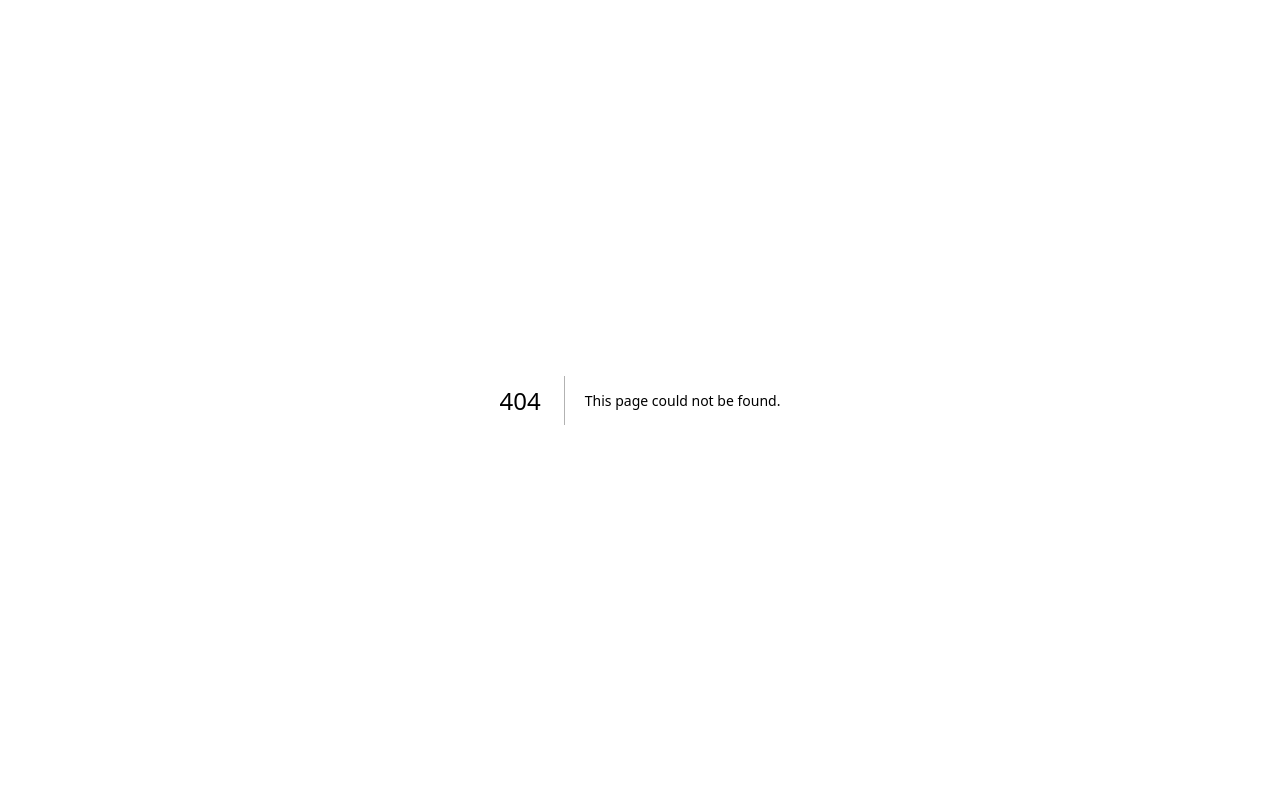
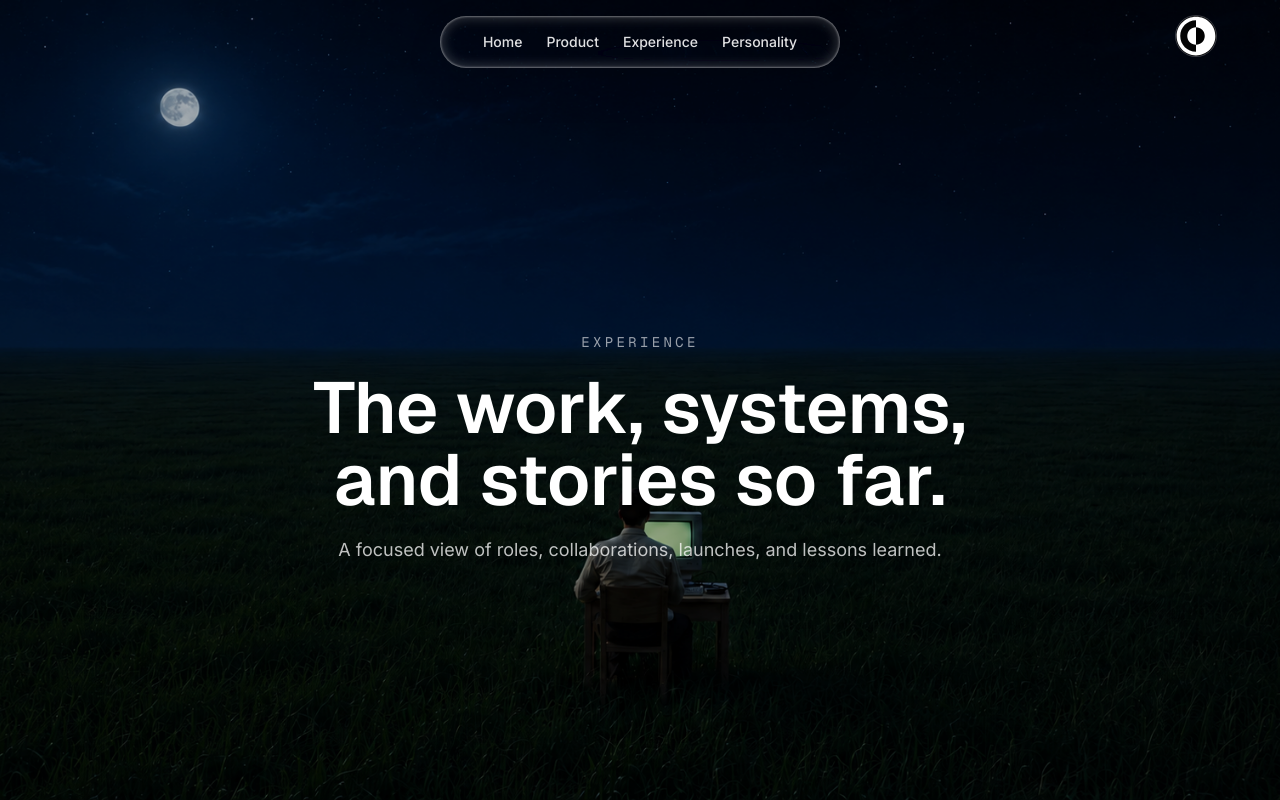
Before and after one commit to hzc011213/JHWeb, a Next.js app: page /experience in a window 1280 px wide. Before the commit this address had no page. Built offline with nearby package versions, Linux system fonts and the light colour scheme.

Commit message:
feat: add product, experience, and personality pages and move navigation to root layout

```diff
--- /dev/null
+++ b/src/app/experience/page.tsx
@@ -0,0 +1,20 @@
+export default function ExperiencePage() {
+  return (
+    <main className="home-screen relative min-h-screen overflow-hidden">
+      <div aria-hidden="true" className="home-screen__scrim absolute inset-0" />
+      <section className="relative z-10 flex min-h-screen items-center justify-center px-6 pt-24 text-center">
+        <div className="max-w-3xl space-y-5">
+          <p className="font-mono text-sm uppercase tracking-[0.24em] text-black/60 dark:text-white/60">
+            Experience
+          </p>
+          <h1 className="font-heading text-5xl font-semibold tracking-normal sm:text-7xl">
+            The work, systems, and stories so far.
+          </h1>
+          <p className="mx-auto max-w-2xl text-lg text-black/70 dark:text-white/75">
+            A focused view of roles, collaborations, launches, and lessons learned.
+          </p>
+        </div>
+      </section>
+    </main>
+  );
+}
--- a/src/app/layout.tsx
+++ b/src/app/layout.tsx
@@ -3,6 +3,8 @@ import { Inter, Geist_Mono, Geist } from "next/font/google";
 import "./globals.css";
 import { cn } from "@/lib/utils";
 import ThemeProvider from "@/components/ThemeProvider";
+import Navbar from "@/components/Navbar";
+import ThemeToggleButton from "@/components/ThemeToggleButton";
 
 const geist = Geist({subsets:['latin'],variable:'--font-sans'});
 
@@ -34,7 +36,13 @@ export default function RootLayout({
       suppressHydrationWarning
     >
       <body className="min-h-full flex flex-col">
-        <ThemeProvider>{children}</ThemeProvider>
+        <ThemeProvider>
+          <Navbar />
+          {children}
+          <div className="fixed right-8 top-4 z-60 lg:right-16">
+            <ThemeToggleButton />
+          </div>
+        </ThemeProvider>
       </body>
     </html>
   );
--- a/src/app/page.tsx
+++ b/src/app/page.tsx
@@ -1,9 +1,7 @@
 import type { ComponentType } from "react";
 
 import DecryptedText from "@/components/DecryptedText";
-import Navbar from "@/components/Navbar";
 import TextType from "@/components/TextType";
-import ThemeToggleButton from "@/components/ThemeToggleButton";
 
 const TextTypeComponent = TextType as ComponentType<Record<string, unknown>>;
 const DecryptedTextComponent = DecryptedText as ComponentType<Record<string, unknown>>;
@@ -12,7 +10,6 @@ export default function Home() {
   return (
     <main className="home-screen relative min-h-screen overflow-hidden">
       <div aria-hidden="true" className="home-screen__scrim absolute inset-0" />
-      <Navbar />
       <section className="relative z-10 flex min-h-screen items-center justify-center px-6 text-center">
         <div className="flex flex-col items-center gap-5">
           <TextTypeComponent
@@ -37,9 +34,6 @@ export default function Home() {
           />
         </div>
       </section>
-      <div className="fixed right-8 top-4 z-60 lg:right-16">
-        <ThemeToggleButton />
-      </div>
     </main>
   );
 }
--- /dev/null
+++ b/src/app/personality/page.tsx
@@ -0,0 +1,20 @@
+export default function PersonalityPage() {
+  return (
+    <main className="home-screen relative min-h-screen overflow-hidden">
+      <div aria-hidden="true" className="home-screen__scrim absolute inset-0" />
+      <section className="relative z-10 flex min-h-screen items-center justify-center px-6 pt-24 text-center">
+        <div className="max-w-3xl space-y-5">
+          <p className="font-mono text-sm uppercase tracking-[0.24em] text-black/60 dark:text-white/60">
+            Personality
+          </p>
+          <h1 className="font-heading text-5xl font-semibold tracking-normal sm:text-7xl">
+            Taste, curiosity, and the way I move through ideas.
+          </h1>
+          <p className="mx-auto max-w-2xl text-lg text-black/70 dark:text-white/75">
+            A more personal layer for values, creative energy, and the bits that make the work feel human.
+          </p>
+        </div>
+      </section>
+    </main>
+  );
+}
--- /dev/null
+++ b/src/app/product/page.tsx
@@ -0,0 +1,20 @@
+export default function ProductPage() {
+  return (
+    <main className="home-screen relative min-h-screen overflow-hidden">
+      <div aria-hidden="true" className="home-screen__scrim absolute inset-0" />
+      <section className="relative z-10 flex min-h-screen items-center justify-center px-6 pt-24 text-center">
+        <div className="max-w-3xl space-y-5">
+          <p className="font-mono text-sm uppercase tracking-[0.24em] text-black/60 dark:text-white/60">
+            Product
+          </p>
+          <h1 className="font-heading text-5xl font-semibold tracking-normal sm:text-7xl">
+            Building useful things with a sharp edge.
+          </h1>
+          <p className="mx-auto max-w-2xl text-lg text-black/70 dark:text-white/75">
+            A place for projects, experiments, and the product instincts behind them.
+          </p>
+        </div>
+      </section>
+    </main>
+  );
+}
--- a/src/components/Navbar.tsx
+++ b/src/components/Navbar.tsx
@@ -3,10 +3,9 @@ import GlassSurface from "./GlassSurface";
 
 const navItems = [
   { label: "Home", href: "/" },
-  { label: "Voyages", href: "/voyages" },
-  { label: "Worlds", href: "/worlds" },
-  { label: "Innovation", href: "/innovation" },
-  { label: "Plan Launch", href: "/plan-launch" },
+  { label: "Product", href: "/product" },
+  { label: "Experience", href: "/experience" },
+  { label: "Personality", href: "/personality" },
 ];
 
 export default function Navbar() {
@@ -16,7 +15,7 @@ export default function Navbar() {
 
       <GlassSurface
         height={52}
-        width={560}
+        width={400}
         borderRadius={9999}
         borderWidth={0.07}
         brightness={50}
@@ -35,13 +34,6 @@ export default function Navbar() {
             {item.label}
           </Link>
         ))}
-
-        <Link
-          className="navbar-cta ml-1 flex items-center gap-2 whitespace-nowrap rounded px-3 py-2 text-sm font-medium transition"
-          href="/claim"
-        >
-          Claim a Spot
-        </Link>
       </GlassSurface>
 
       <div aria-hidden="true" className="h-12 w-12" />
```
